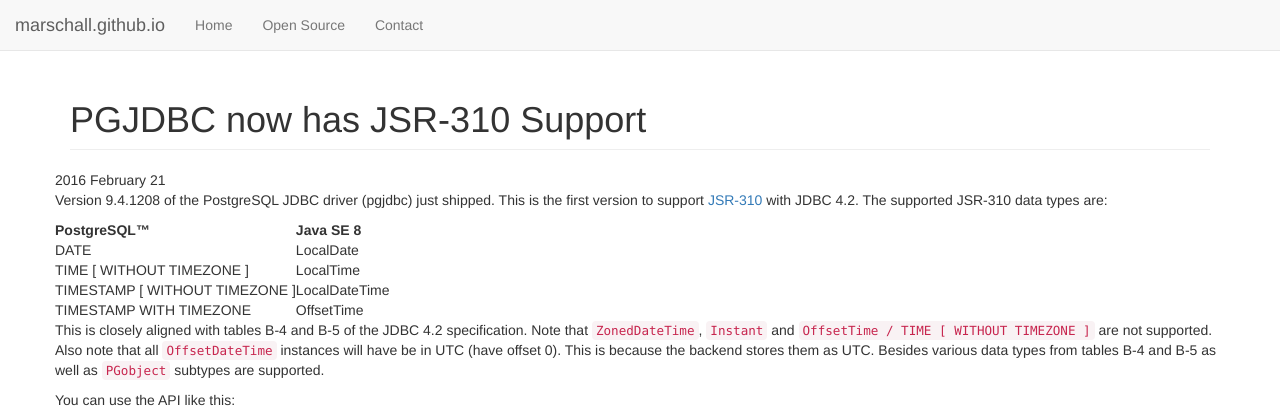
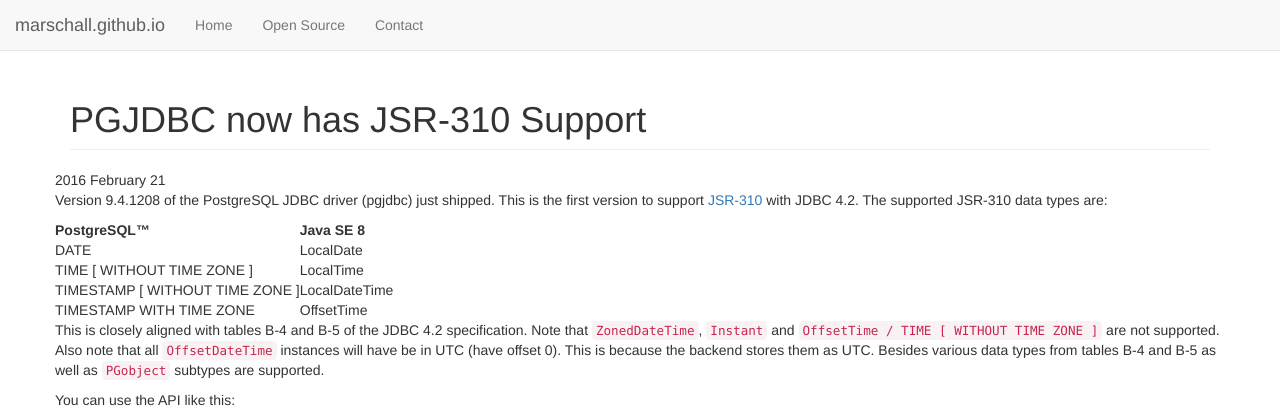
Before and after one commit to marschall/marschall.github.com, a Jekyll site: the page built from _posts/2016-02-21-postgres-310.md, in a window 1280 px wide. Shown: the top 418 px of the page. Built offline with Jekyll 4.4.1, drawn with Linux system fonts in a browser that asks for light colours.

Commit message:
fix time zone syntax

```diff
--- a/_posts/2016-02-21-postgres-310.md
+++ b/_posts/2016-02-21-postgres-310.md
@@ -6,15 +6,15 @@
 Version 9.4.1208 of the PostgreSQL JDBC driver (pgjdbc) just shipped. This is the first version to support [JSR-310](https://jcp.org/en/jsr/detail?id=310) with JDBC 4.2. The supported JSR-310 data types are:
 
 
-| PostgreSQL™                    | Java SE 8     |
-| ------------------------------ | ------------- |
-| DATE                           | LocalDate     |
-| TIME [ WITHOUT TIMEZONE ]      | LocalTime     |
-| TIMESTAMP [ WITHOUT TIMEZONE ] | LocalDateTime |
-| TIMESTAMP WITH TIMEZONE        | OffsetTime    |
+| PostgreSQL™                     | Java SE 8     |
+| ------------------------------- | ------------- |
+| DATE                            | LocalDate     |
+| TIME [ WITHOUT TIME ZONE ]      | LocalTime     |
+| TIMESTAMP [ WITHOUT TIME ZONE ] | LocalDateTime |
+| TIMESTAMP WITH TIME ZONE        | OffsetTime    |
 
 
-This is closely aligned with tables B-4 and B-5 of the JDBC 4.2 specification. Note that `ZonedDateTime`, `Instant` and `OffsetTime / TIME [ WITHOUT TIMEZONE ]` are not supported. Also note that all `OffsetDateTime` instances will have be in UTC (have offset 0). This is because the backend stores them as UTC.
+This is closely aligned with tables B-4 and B-5 of the JDBC 4.2 specification. Note that `ZonedDateTime`, `Instant` and `OffsetTime / TIME [ WITHOUT TIME ZONE ]` are not supported. Also note that all `OffsetDateTime` instances will have be in UTC (have offset 0). This is because the backend stores them as UTC.
 Besides various data types from tables B-4 and B-5 as well as `PGobject` subtypes are supported.
 
 You can use the API like this:
```
